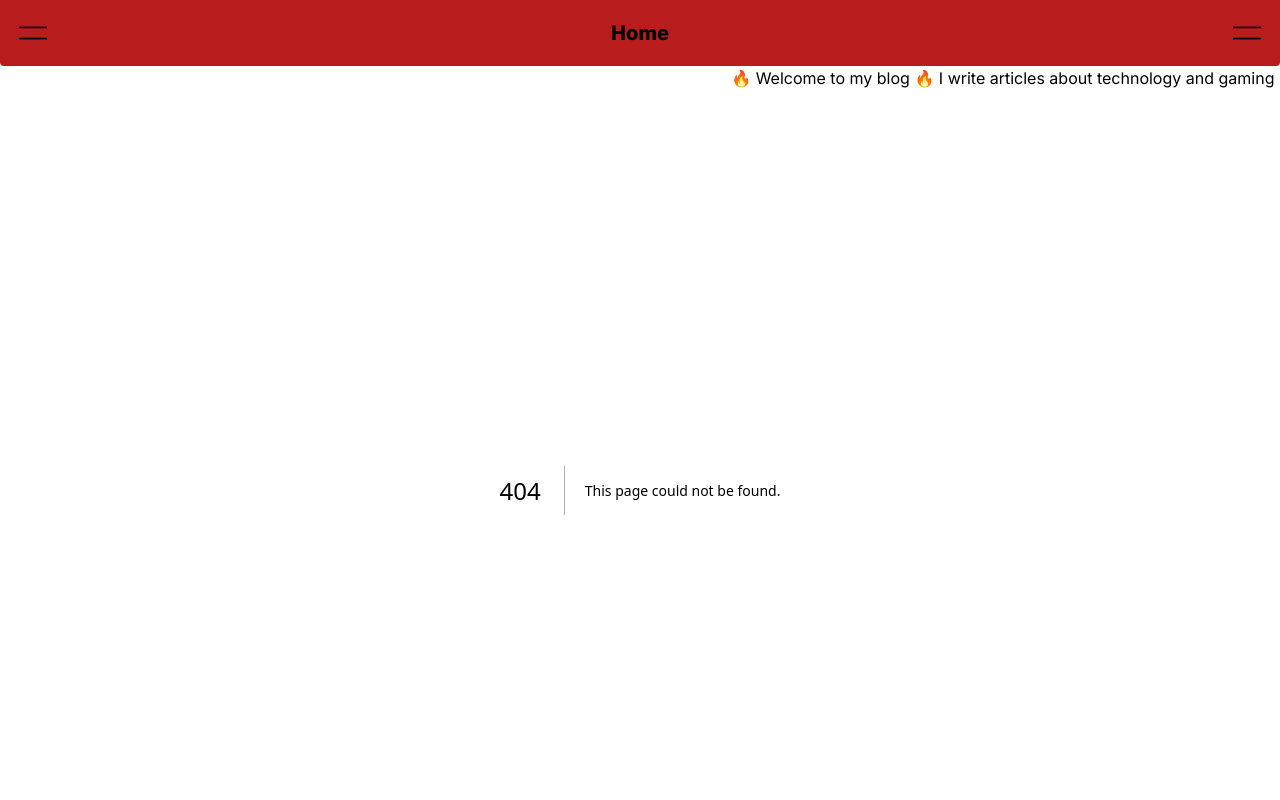
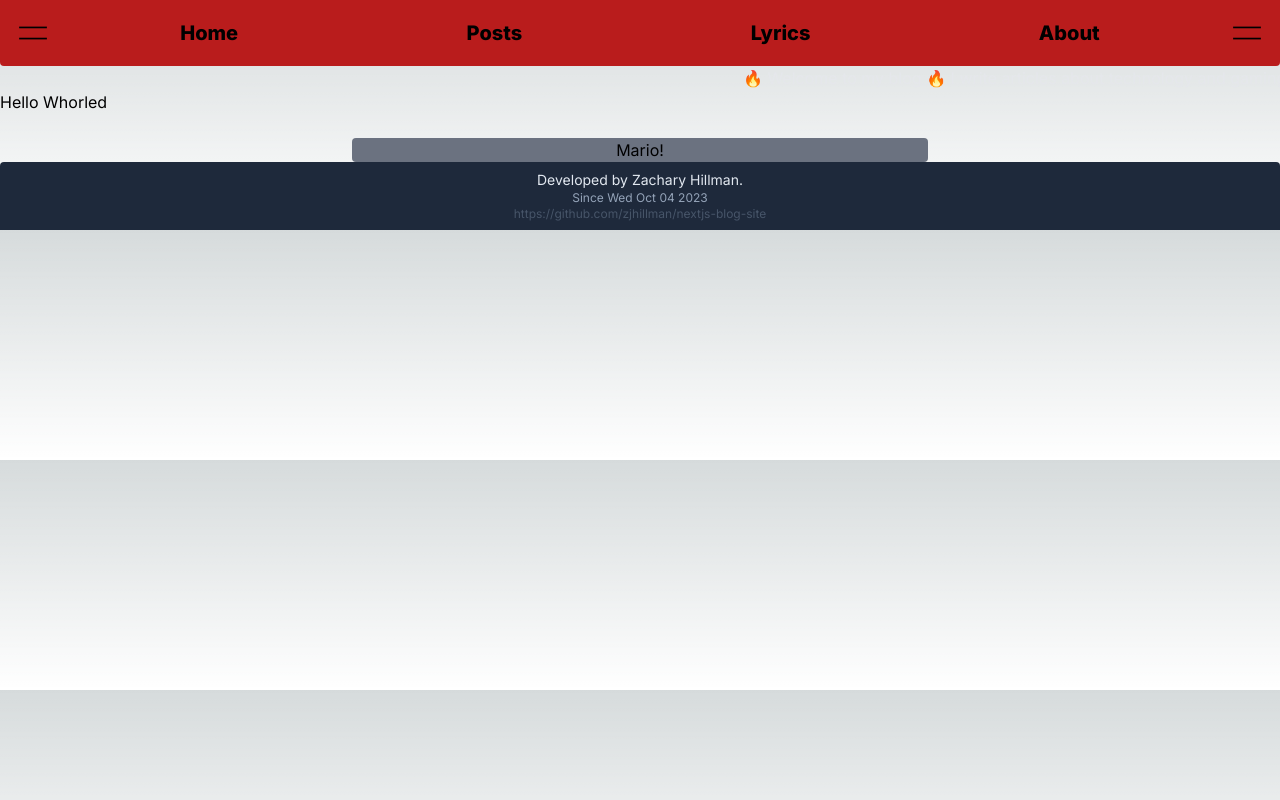
Before and after one commit to zjhillman/nextjs-personal-site, a Next.js app: page /about in a window 1280 px wide. Before the commit this address had no page. Shown: the top 800 px of the page. Built offline with nearby package versions, Linux system fonts and the light colour scheme.

Commit message:
updated layout

```diff
--- /dev/null
+++ b/app/about/page.tsx
@@ -0,0 +1,13 @@
+const About = () => {
+    return (
+        <div className="">
+            <p>Hello Whorled</p>
+            <br />
+            <div className="mx-auto max-h-xl max-w-xl rounded bg-gray-500">
+                <p className="text-center">Mario!</p>
+            </div>
+        </div>
+    );
+}
+
+export default About;
--- a/app/layout.tsx
+++ b/app/layout.tsx
@@ -18,15 +18,16 @@ export default function RootLayout({
   children: React.ReactNode
 }) {
   const header = (
-    <header className="bg-red-700 rounded-b mx-auto p-2 text-center">
+    <header className="bg-red-700 rounded-b w-screen p-2 text-center">
       <div className="flex font-extrabold">
         <div className="my-auto mx-0">
           <HamburgerButton />
         </div>
-        <div className="m-auto">
-          <Link href="/">
-            <h1 className="hover:underline text-xl">Home</h1>
-          </Link>
+        <div className="my-auto w-screen flex text-xl justify-around p-2">
+          <Link href="/" className="hover:underline">Home</Link>
+          <Link href="/" className="hover:underline">Posts</Link>
+          <Link href="/" className="hover:underline">Lyrics</Link>
+          <Link href="/about" className="hover:underline">About</Link>
         </div>
         <div className="place-content-end mx-0 my-auto">
           <HamburgerButton />
@@ -36,7 +37,7 @@ export default function RootLayout({
   );
 
   const tickerFeed = (
-    <div className="m-auto">
+    <div className=" text-gray-200 w-screen">
       <TickerFeed>
         🔥 Welcome to my blog 🔥
         I write articles about technology and gaming 💻, two of my favorite passions.
@@ -48,7 +49,7 @@ export default function RootLayout({
 
   const footer = (
     <footer>
-      <div className="bg-slate-800 mt-4 p-2 text-center rounded-t mx-auto">
+      <div className="bg-slate-800 p-2 text-center rounded-t w-screen mt-auto">
         <h3 className="text-sm text-slate-200">Developed by Zachary Hillman.</h3>
         <p className="text-xs text-slate-400">Since {new Date("2023-10-04").toDateString()}</p>
         <Link href="https://github.com/zjhillman/nextjs-blog-site">
@@ -60,8 +61,8 @@ export default function RootLayout({
 
   return (
     <html lang="en">
-      <body className={inter.className}>
-        <div>
+      <body className={inter.className + " h-full w-full"}>
+        <div className="">
           {header}
           {tickerFeed}
           {children}
```
